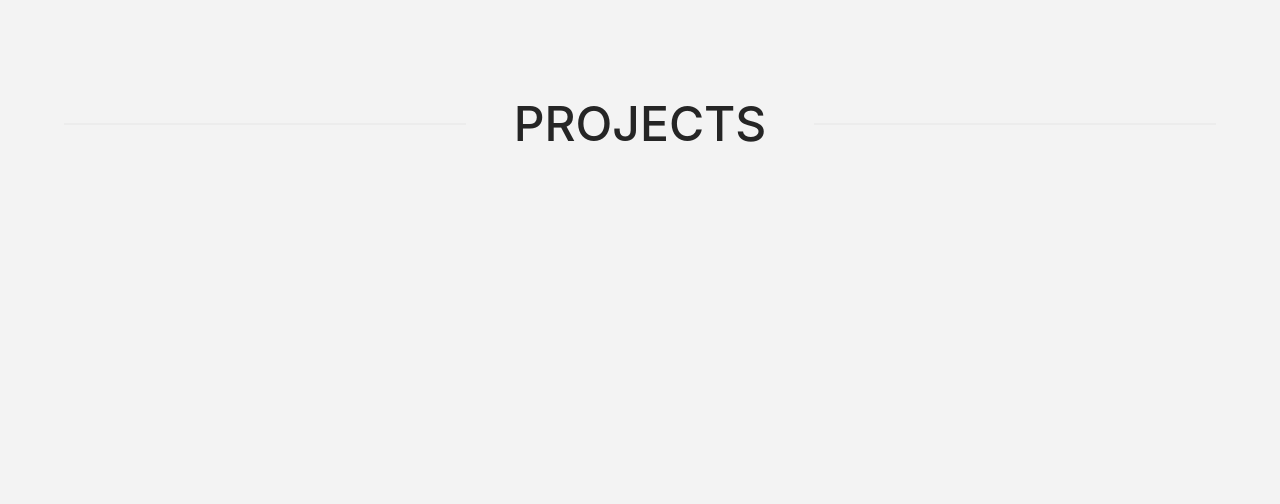
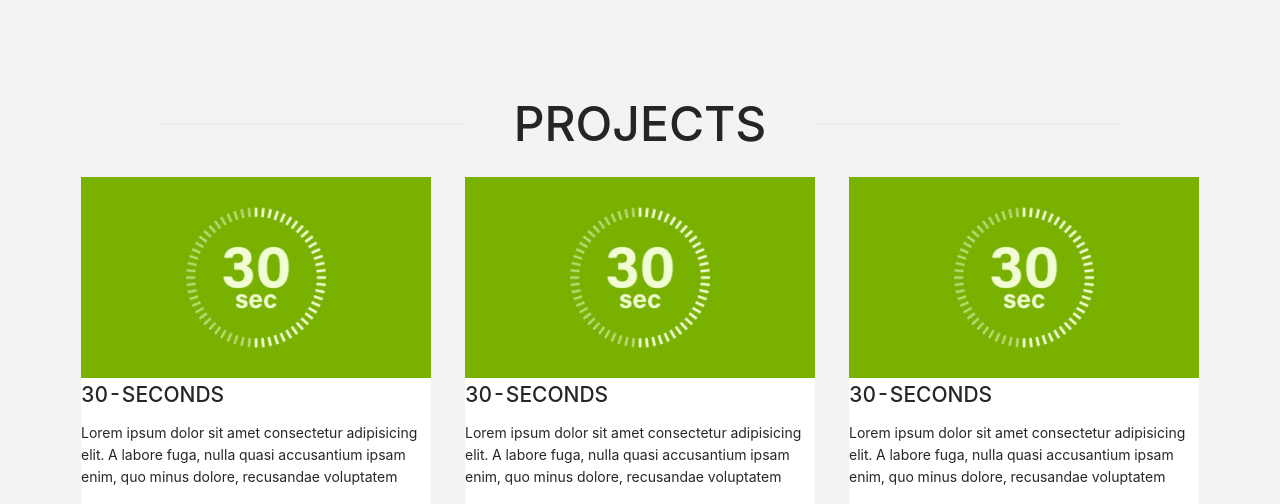
Before and after one commit to ArvandMolla/portfolio, a React (Create React App) app: page / in a window 1280 px wide. Shown: the part 699-1203 px from the top of the page. Before the commit the page ends 876 px from the top, so only its background shows below. Built offline with nearby package versions, Linux system fonts and the light colour scheme.

Commit message:
project cards

```diff
--- a/package.json
+++ b/package.json
@@ -3,6 +3,7 @@
   "version": "0.1.0",
   "private": true,
   "dependencies": {
+    "@ant-design/icons": "^4.7.0",
     "@testing-library/jest-dom": "^5.14.1",
     "@testing-library/react": "^11.2.7",
     "@testing-library/user-event": "^12.8.3",
--- a/src/App.css
+++ b/src/App.css
@@ -63,3 +63,24 @@
 .projects-divider span {
   font-size: 3em;
 }
+
+.project-card-container {
+  max-width: 350px;
+  text-align: left;
+  background-color: white;
+}
+
+.project-footer {
+  display: flex;
+  justify-content: space-around;
+}
+
+.projects-parent {
+  display: flex;
+  justify-content: space-around;
+  flex-wrap: wrap;
+}
+
+.project-footer-item {
+  text-align: left;
+}
--- /dev/null
+++ b/src/components/ProjectCard.jsx
@@ -0,0 +1,54 @@
+import {
+  LinkOutlined,
+  VideoCameraOutlined,
+  GithubOutlined,
+} from "@ant-design/icons";
+
+function ProjectCard() {
+  return (
+    <div className="project-card-container">
+      <div className="project-banner">
+        <img src="../../img/30-sec.jpg" alt="30-sec project" width="100%" />
+      </div>
+      <div className="project-description">
+        <h2>30-SECONDS</h2>
+        <p>
+          Lorem ipsum dolor sit amet consectetur adipisicing elit. A labore
+          fuga, nulla quasi accusantium ipsam enim, quo minus dolore, recusandae
+          voluptatem
+        </p>
+      </div>
+      <div className="project-footer">
+        <div className="project-footer-item">
+          <span>
+            <LinkOutlined />
+          </span>
+
+          <a href="https://30-seconds.vercel.app/">
+            <span>Live Version</span>
+          </a>
+        </div>
+        <div className="project-footer-item">
+          <span>
+            <VideoCameraOutlined />
+          </span>
+
+          <a href="https://30-seconds.vercel.app/">
+            <span>Demo Video</span>
+          </a>
+        </div>
+        <div className="project-footer-item">
+          <span>
+            <GithubOutlined />
+          </span>
+
+          <a href="https://30-seconds.vercel.app/">
+            <span>Github Repo</span>
+          </a>
+        </div>
+      </div>
+    </div>
+  );
+}
+
+export default ProjectCard;
--- a/src/components/Projects.jsx
+++ b/src/components/Projects.jsx
@@ -1,14 +1,32 @@
+import ProjectCard from "./ProjectCard.jsx";
 import { Divider, Row, Col } from "antd";
+
 function Projects() {
   return (
     <div className="projects-container">
       <Row justify="center">
-        <Col xs={24}>
+        <Col xs={24} md={20}>
           <Divider orientation="center" className="projects-divider">
             PROJECTS
           </Divider>
         </Col>
       </Row>
+      {/* <Row justify="center">
+        <Col xs={24} md={8}>
+          <ProjectCard />
+        </Col>
+        <Col xs={24} md={8}>
+          <ProjectCard />
+        </Col>
+        <Col xs={24} md={8}>
+          <ProjectCard />
+        </Col>
+      </Row> */}
+      <div className="projects-parent">
+        <ProjectCard />
+        <ProjectCard />
+        <ProjectCard />
+      </div>
     </div>
   );
 }
```
Also changed, not shown: public/img/30-sec.jpg (added).
